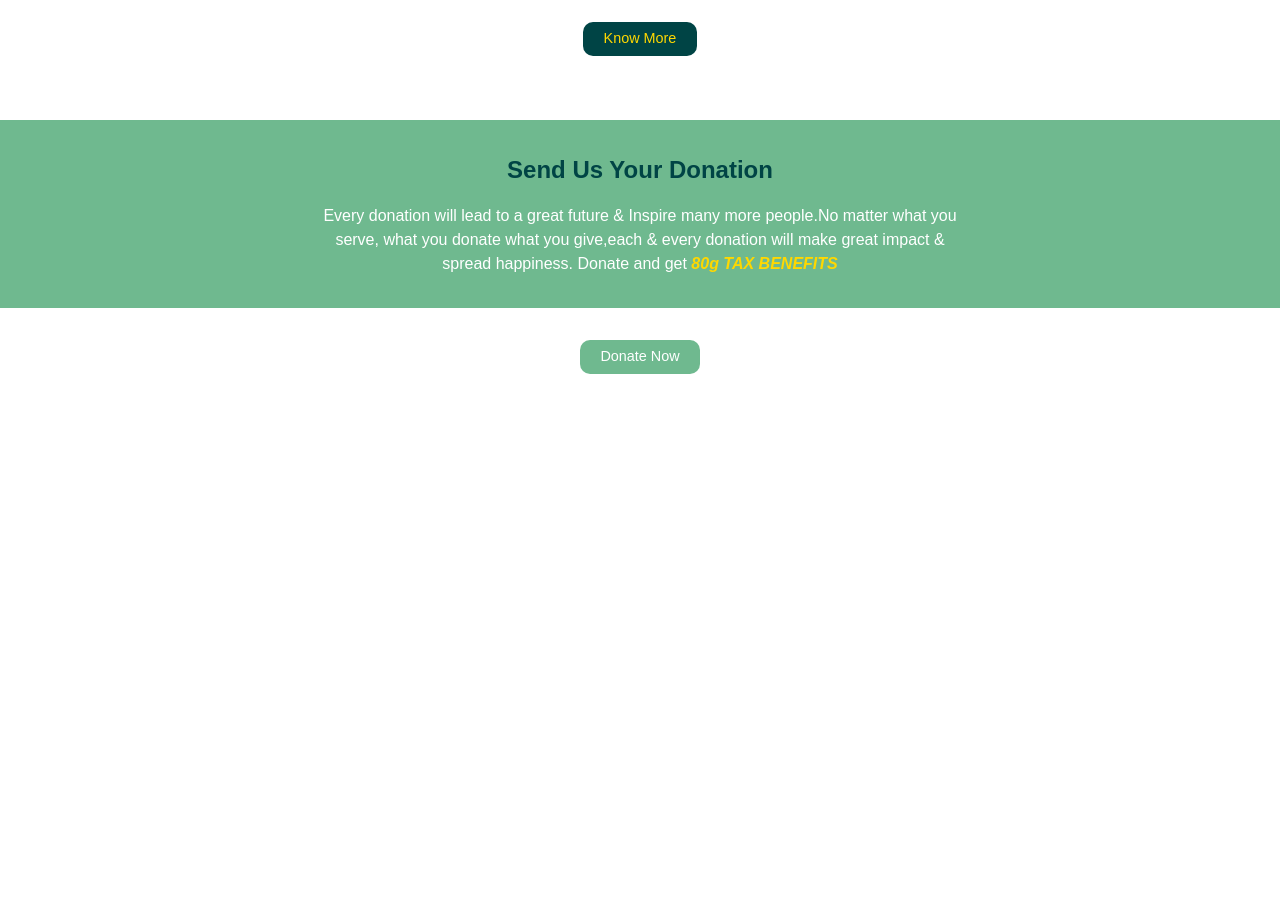
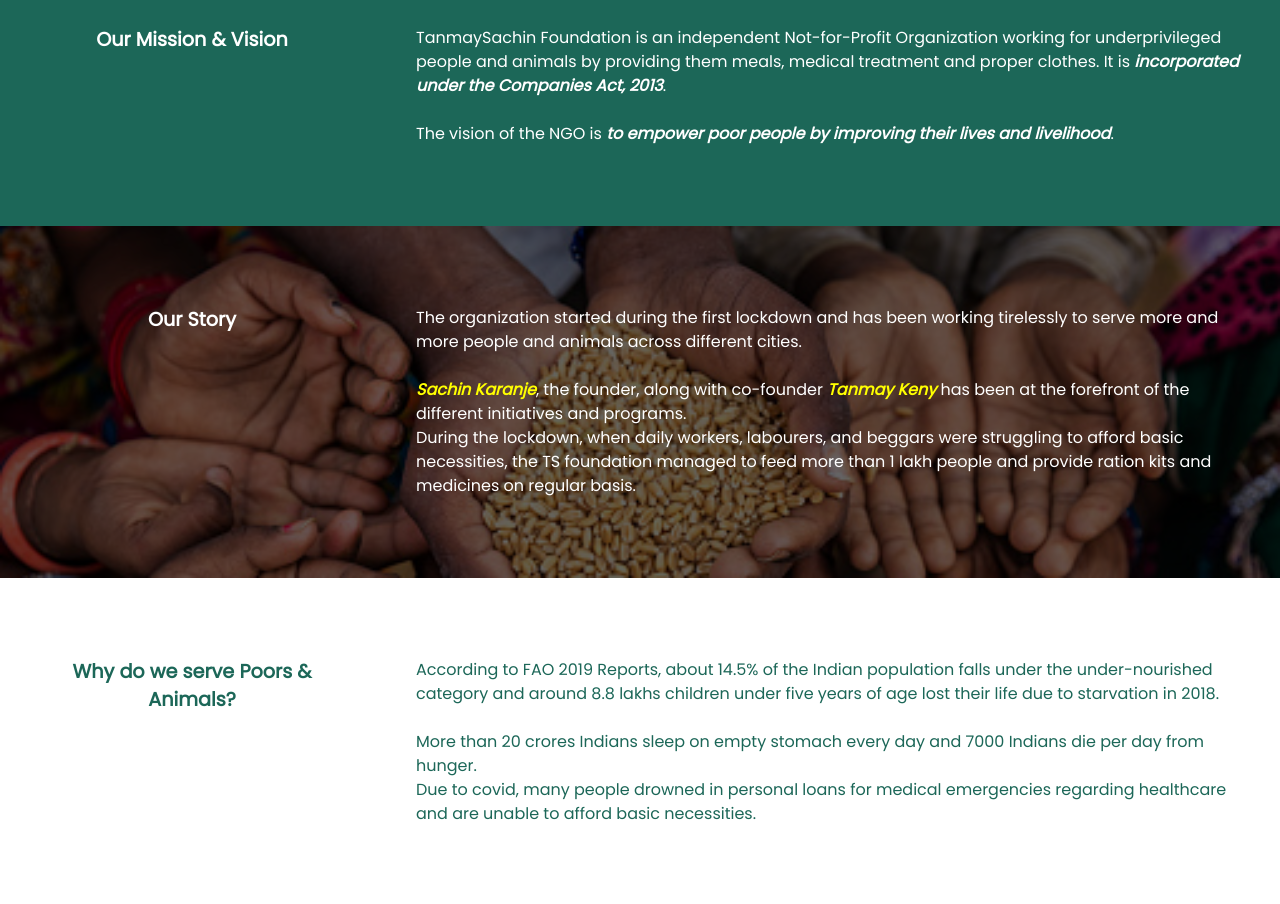
Before and after one commit to JatinPandey26/TanmaySachin_Foundation, a Next.js app: page /whoweare in a window 1280 px wide. Shown: the part 320-1224 px from the top of the page. Before the commit the page ends 800 px from the top, so only its background shows below. Built offline with nearby package versions, Linux system fonts and the light colour scheme.

Commit message:
whoweare page

```diff
--- a/components/footer/index.js
+++ b/components/footer/index.js
@@ -14,10 +14,10 @@
         width="80%"
         height="70%"
       />
-      <h3 className="mt-4 text-2xl font-medium">TanmaySachin Foundation</h3>
+      <h3 className="mt-4 text-2xl font-medium text-center">TanmaySachin Foundation</h3>
       <div className="flex flex-col justify-center items-center my-2 mx-2 ">
         <div className="flex flex-col mx-auto items-center ">
-          <span className="">
+          <span className="text-center">
             C/O Preeti Sumant Karanje, A-Juve, P-Dalepal-Rajapur
           </span>
           <span>District- Ratnagiri, Juve, Ratnagiri</span>
@@ -45,7 +45,7 @@
           Aditi Gemini
         </a>{" "}
         &{" "}
-        <a className="underline" href="">
+        <a className="underline" href="https://www.linkedin.com/in/jatin-pandey-18194b1a0/">
           Jatin Pandey
         </a>
       </span>
--- /dev/null
+++ b/components/missionAndVision/index.js
@@ -0,0 +1,35 @@
+import React from "react";
+import styles from "./styles.module.scss";
+const Mission = () => {
+  return (
+    <div className={styles.wrapper}>
+      <div className={styles.heading}>
+        <h3 className="font-bold">Our Mission & Vision</h3>
+      </div>
+      <div className={styles.content}>
+        <div>
+          <p>
+            TanmaySachin Foundation is an independent Not-for-Profit
+            Organization working for underprivileged people and animals by
+            providing them meals, medical treatment and proper clothes. It is <b>
+              <i>incorporated under the Companies Act, 2013</i>
+            </b>
+            .
+          </p>
+          <br />
+          <p>
+            The vision of the NGO is{" "}
+            <b>
+              <i>
+                to empower poor people by improving their lives and livelihood
+              </i>
+            </b>
+            .
+          </p>
+        </div>
+      </div>
+    </div>
+  );
+};
+
+export default Mission;
--- /dev/null
+++ b/components/missionAndVision/styles.module.scss
@@ -0,0 +1,38 @@
+.wrapper{
+    display: flex;
+    width: 100%;
+    box-sizing: border-box;
+    padding-top: 5rem;
+    padding-bottom: 5rem;
+    background-color: #1C6758;
+    color: white;
+
+    @media screen and (max-width:500px) {
+        flex-direction:  column;
+        justify-content: center;
+        align-items: center;
+
+    }
+
+    .heading{
+        width: 30vw;
+        text-align: center;
+        padding-left: 2rem ;
+        padding-right: 2rem;
+        font-size: 1.2rem;
+        @media screen and (max-width:500px) {
+            width: 100vw;
+        }
+    }
+    .content{
+        width: 70vw;
+        padding-left: 2rem ;
+        padding-right: 2rem;
+        @media screen and (max-width:500px) {
+            margin-top: 2rem;
+            width: 100vw;
+        }
+    }
+
+
+}
--- /dev/null
+++ b/components/story/index.js
@@ -0,0 +1,33 @@
+import React from "react";
+import styles from "./styles.module.scss";
+const Story = () => {
+  return (
+    <div className={styles.wrapper} style = {{backgroundImage : `url(./trypic.jpg)`}}>
+      <div className={styles.heading}>
+        <h3 className="font-bold">Our Story</h3>
+      </div>
+      <div className={styles.content}>
+        <div>
+          <p>
+            The organization started during the first lockdown and has been
+            working tirelessly to serve more and more people and animals across
+            different cities.
+          </p>
+          <br />
+          <p>
+            <span>Sachin Karanje</span>, the founder, along with co-founder <span>Tanmay Keny</span> has
+            been at the forefront of the different initiatives and programs.
+          </p>
+          <p>
+            During the lockdown, when daily workers, labourers, and beggars were
+            struggling to afford basic necessities, the TS foundation managed to
+            feed more than 1 lakh people and provide ration kits and medicines
+            on regular basis.
+          </p>
+        </div>
+      </div>
+    </div>
+  );
+};
+
+export default Story;
--- /dev/null
+++ b/components/story/styles.module.scss
@@ -0,0 +1,50 @@
+.wrapper{
+    display: flex;
+    width: 100%;
+    box-sizing: border-box;
+    padding-top: 5rem;
+    padding-bottom: 5rem;
+    background-size: cover;
+
+    background-color: rgba(0, 0, 0, 0.603);
+    background-blend-mode:darken;
+    color: white;
+
+    @media screen and (max-width:500px) {
+        flex-direction:  column;
+        justify-content: center;
+        align-items: center;
+
+    }
+
+    .heading{
+        width: 30vw;
+        text-align: center;
+        padding-left: 2rem ;
+        padding-right: 2rem;
+        font-size: 1.2rem;
+        @media screen and (max-width:500px) {
+            width: 100vw;
+        }
+    }
+    .content{
+        width: 70vw;
+        padding-left: 2rem ;
+        padding-right: 2rem;
+        @media screen and (max-width:500px) {
+            margin-top: 2rem;
+            width: 100vw;
+        }
+        >div{
+            >p{
+                >span{
+                    color:yellow;
+                    font-style: italic;
+                    font-weight: bold;
+                }
+            }
+        }
+    }
+
+
+}
--- /dev/null
+++ b/components/whyweserve/index.js
@@ -0,0 +1,36 @@
+import React from "react";
+import styles from "./styles.module.scss";
+const Whyweserve = () => {
+  return (
+    <div
+      className={styles.wrapper}
+
+    >
+      <div className={styles.heading}>
+        <h3 className="font-bold">Why do we serve Poors & Animals?</h3>
+      </div>
+      <div className={styles.content}>
+        <div>
+          <p>
+            According to FAO 2019 Reports, about 14.5% of the Indian population
+            falls under the under-nourished category and around 8.8 lakhs
+            children under five years of age lost their life due to starvation
+            in 2018.
+          </p>
+          <br />
+          <p>
+            More than 20 crores Indians sleep on empty stomach every day and
+            7000 Indians die per day from hunger.
+          </p>
+          <p>
+            Due to covid, many people drowned in personal loans for medical
+            emergencies regarding healthcare and are unable to afford basic
+            necessities.
+          </p>
+        </div>
+      </div>
+    </div>
+  );
+};
+
+export default Whyweserve;
--- /dev/null
+++ b/components/whyweserve/styles.module.scss
@@ -0,0 +1,50 @@
+.wrapper{
+    display: flex;
+    width: 100%;
+    box-sizing: border-box;
+    padding-top: 5rem;
+    padding-bottom: 5rem;
+
+    color: #1C6758;
+
+    @media screen and (max-width:500px) {
+        flex-direction:  column;
+        justify-content: center;
+        align-items: center;
+
+    }
+
+    .heading{
+        width: 30vw;
+        text-align: center;
+        padding-left: 2rem ;
+        padding-right: 2rem;
+        font-size: 1.2rem;
+        @media screen and (max-width:500px) {
+            width: 100vw;
+        }
+    }
+    .content{
+        width: 70vw;
+        padding-left: 2rem ;
+        padding-right: 2rem;
+        @media screen and (max-width:500px) {
+            margin-top: 2rem;
+            width: 100vw;
+        }
+        >div{
+            >p{
+                >span{
+                    color:yellow;
+                    font-style: italic;
+                    font-weight: bold;
+                }
+            }
+        }
+
+
+    }
+
+
+
+}
--- a/pages/whoweare/index.js
+++ b/pages/whoweare/index.js
@@ -1,18 +1,24 @@
-import Navbar from '../../components/navbar'
-import  RegBanner  from '../../components/reginfobanner'
-import SendDonationBand from '../../components/sendDonations'
-import WhoWeAreBand from '../../components/whoWeAreHome'
-
+import styles from './styles.module.scss'
+import Mission from "../../components/missionAndVision";
+import Navbar from "../../components/navbar";
+import RegBanner from "../../components/reginfobanner";
+import Story from "../../components/story";
+import Whyweserve from "../../components/whyweserve";
+import Footer from '../../components/footer';
 
 export default function Home() {
   return (
-
-
-    <div className='flex flex-col'>
-    <Navbar/>
-    <RegBanner/>
-    <WhoWeAreBand/>
-    <SendDonationBand/>
+    <div className="flex flex-col">
+      <Navbar />
+      <RegBanner />
+      <h1 className="m-auto mt-[3rem] underline underline-offset-[1rem] mb-[3rem] text-[#004445] font-bold text-[2rem]">
+        About Us
+      </h1>
+      <Mission />
+      <Story />
+      <Whyweserve />
+      <button className={styles.donateBtn}>Donate Now</button>
+      <Footer/>
     </div>
-  )
+  );
 }
--- /dev/null
+++ b/pages/whoweare/styles.module.scss
@@ -0,0 +1,11 @@
+.donateBtn{
+    margin-top: 3rem;
+    background-color: #1C6758;
+    color: white;
+    font-weight: lighter;
+    font-size: 0.9rem;
+    padding: 0.4rem 1.3rem;
+    margin: auto;
+    border-radius: 10px;
+    margin-bottom: 3rem;
+}
```
Also changed, not shown: components/navbar/index.js (+25 -18 lines), public/trypic.jpg (added).
